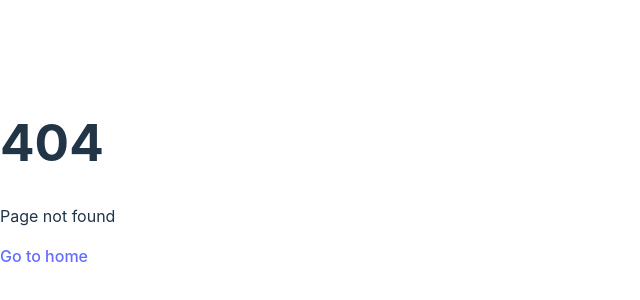
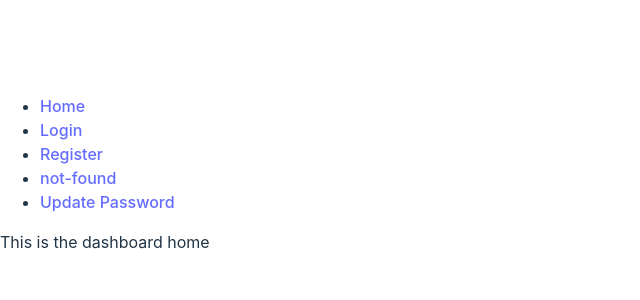
Before and after one commit to SergioNR/reactJS-Template, a React (Vite) app: page /dashboard in a window 1280 px wide. Before the commit this address had no page. Shown: the part 226-526 px from the top of the page, without its empty margins (0-640 px from the left). Built offline with nearby package versions, Linux system fonts and the light colour scheme.

Commit message:
REFACTOR routes to include subroutes in /dashboard/

```diff
--- a/src/components/partials/NavBar.jsx
+++ b/src/components/partials/NavBar.jsx
@@ -17,7 +17,7 @@ const NavBar = () => {
                     <NavLink to="/not-found">not-found</NavLink>
                 </li>
                 <li>
-                    <NavLink to="/update-password">Update Password</NavLink>
+                    <NavLink to="/dashboard/update-password">Update Password</NavLink>
                 </li>
             </ul>
         </nav>
--- a/src/main.jsx
+++ b/src/main.jsx
@@ -6,23 +6,27 @@ import './index.css'
 import App from './App.jsx'
 import Login from './pages/login.jsx'
 import Register from './pages/register.jsx'
+import DashboardWrapper from './pages/DashboardWrapper.jsx'
 import UpdatePassword from './pages/updatePassword.jsx'
+import DashboardHome from './pages/DashboardHome.jsx'
+
 createRoot(document.getElementById('root')).render(
   <StrictMode>
     <BrowserRouter>
       <Routes>
-        <Route path="/" element={<App />} />
+         <Route path="/" element={<App />} />
 
 
-        <Route path="login" element={<Login />}>
-          <Route path="settings" element={<Register />} />
+        <Route path="/login" element={<Login />} />
+
+         <Route path="/register" element={<Register />} />
+
+         <Route path="dashboard" element={<DashboardWrapper />}>
+          <Route index element={<DashboardHome />} />
+          <Route path="update-password" element={<UpdatePassword />} />
         </Route>
 
-        <Route path="/register" element={<Register />} />
-
-        <Route path="/update-password" element={<UpdatePassword />} />
-
-      <Route path="*" element={<PageNotFound />} />
+      <Route path="/*" element={<PageNotFound />} />
       </Routes>
 
     </BrowserRouter>
--- /dev/null
+++ b/src/pages/DashboardHome.jsx
@@ -0,0 +1,9 @@
+const DashboardHome = () => {
+    return (
+        <div>
+            <p>This is the dashboard home</p>
+        </div>
+    )
+}
+
+export default DashboardHome
--- /dev/null
+++ b/src/pages/DashboardWrapper.jsx
@@ -0,0 +1,14 @@
+import { Outlet } from 'react-router'
+import NavBar from '../components/partials/navBar'
+const DashboardWrapper = () => {
+    return (
+        <>
+            <NavBar />
+            <div>
+                <Outlet />
+            </div>
+        </>
+    )
+}
+
+export default DashboardWrapper
--- a/src/pages/updatePassword.jsx
+++ b/src/pages/updatePassword.jsx
@@ -1,6 +1,5 @@
 import axios from 'axios'
 import { useState } from 'react'
-import NavBar from '../components/partials/navBar'
 const UpdatePassword = () => {
 
     const [response, setResponse] = useState({
@@ -56,7 +55,6 @@ const UpdatePassword = () => {
 
     return (
         <>
-            <NavBar />
             <div>
                 {response && (
                     <div className="responseContainer">
```
